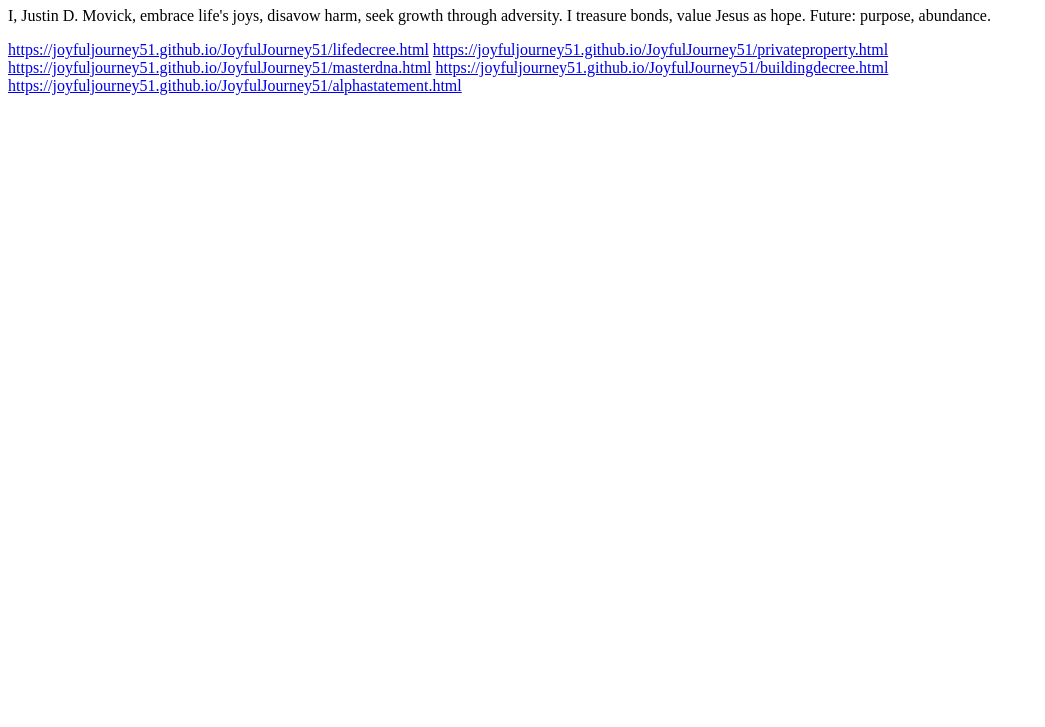
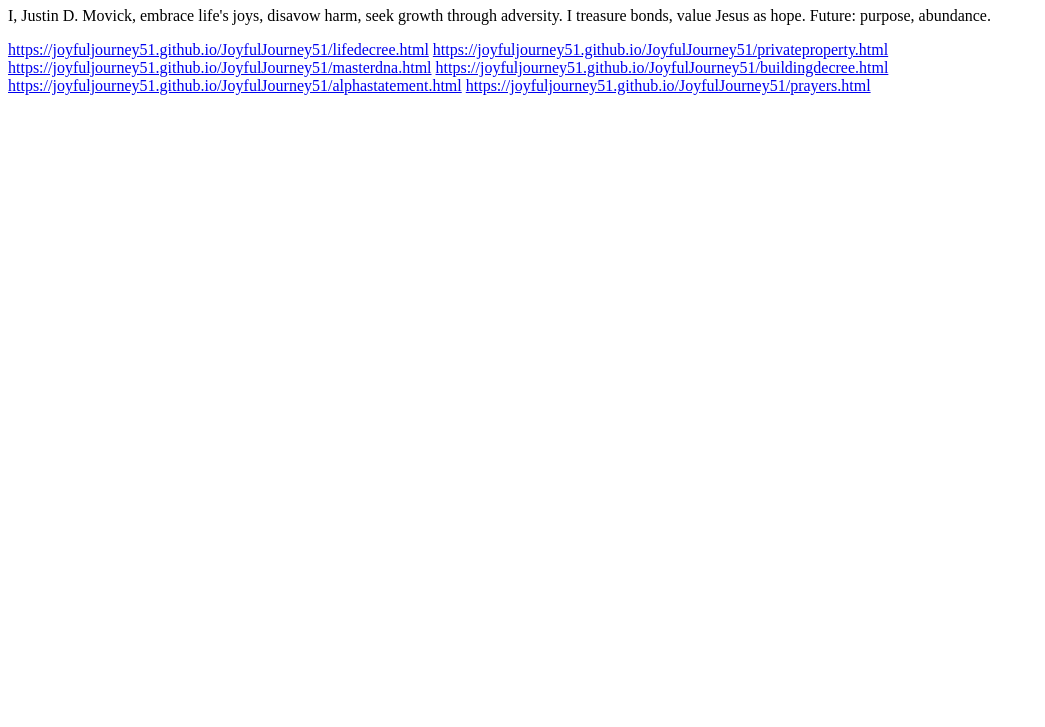
Before and after one commit to JoyfulJourney51/JoyfulJourney51, a plain HTML site: page index.html in a window 1280 px wide. Shown: the part 73-800 px from the top of the page, without its empty margins (0-1045 px from the left). Drawn offline with Linux system fonts and the light colour scheme.

Commit message:
Update index.html

```diff
--- a/index.html
+++ b/index.html
@@ -20,6 +20,7 @@
         <a href="#">https://joyfuljourney51.github.io/JoyfulJourney51/masterdna.html</a>
         <a href="#">https://joyfuljourney51.github.io/JoyfulJourney51/buildingdecree.html</a>
         <a href="#">https://joyfuljourney51.github.io/JoyfulJourney51/alphastatement.html</a>
+         <a href="#">https://joyfuljourney51.github.io/JoyfulJourney51/prayers.html</a>
 
     </div>
 </body>
```
